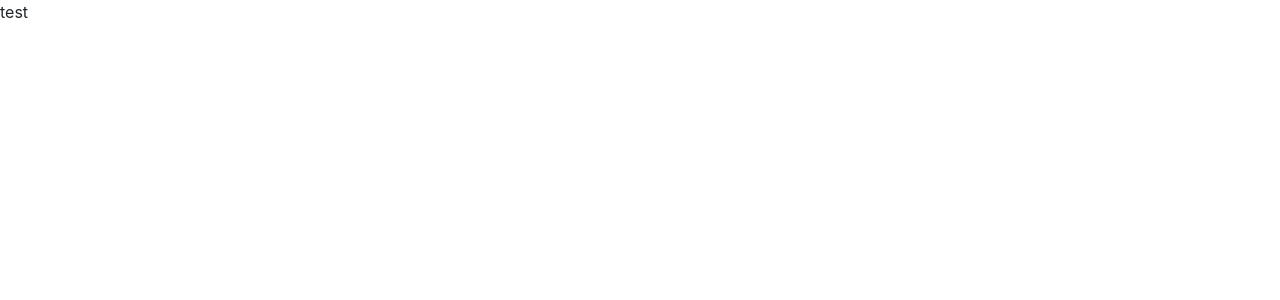
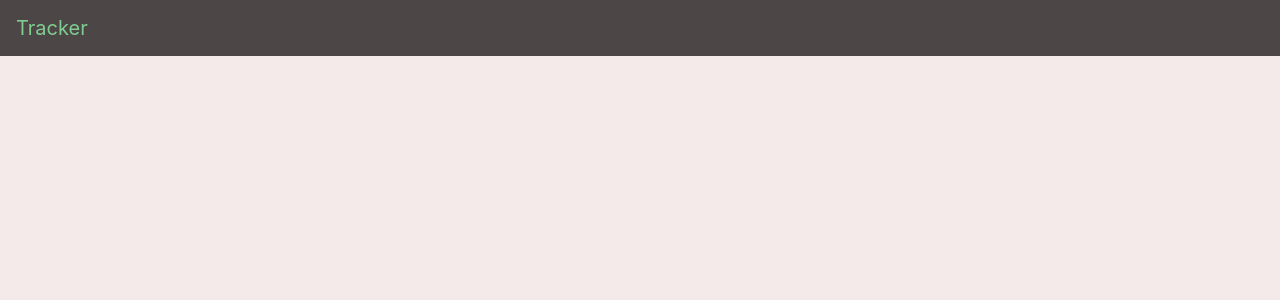
Before and after one commit to kiririnou/smilehackathon, a React app in the folder frontend/: page / in a window 1280 px wide. Shown: the top 300 px of the page. Built offline with nearby package versions, Linux system fonts and the light colour scheme.

Commit message:
Add navbar

```diff
--- /dev/null
+++ b/frontend/src/components/App.js
@@ -0,0 +1,10 @@
+import React from 'react';
+import Header from "./Header";
+
+import './css/App.css';
+
+export default function (props) {
+    return (
+        <Header/>
+    )
+}
--- /dev/null
+++ b/frontend/src/components/Header.js
@@ -0,0 +1,14 @@
+import React from 'react';
+import {Navbar} from 'react-bootstrap';
+
+import './css/Header.css'
+
+export default function Header(props) {
+    return (
+        <Navbar>
+            <Navbar.Brand href={'/'}>
+                <span>Tracker</span>
+            </Navbar.Brand>
+        </Navbar>
+    )
+}
--- /dev/null
+++ b/frontend/src/components/css/App.css
@@ -0,0 +1,3 @@
+body {
+    background-color: #f5eaea;
+}
--- /dev/null
+++ b/frontend/src/components/css/Header.css
@@ -0,0 +1,7 @@
+.navbar{
+    background-color: #4d4646;
+}
+
+.navbar-brand span{
+    color: #7fcd91
+}
--- a/frontend/src/index.js
+++ b/frontend/src/index.js
@@ -1,7 +1,9 @@
 import React from 'react';
 import ReactDOM from 'react-dom';
 
+import App from "./components/App";
+
 ReactDOM.render(
-    <div>test</div>,
+    <App/>,
     document.getElementById('root')
 );
```
Also changed, not shown: frontend/src/components/MainPage/MainPage.js (added), frontend/src/components/MainPage/UserCard.js (added), frontend/src/components/UserInfoPage/UserInfoPage.js (added).
